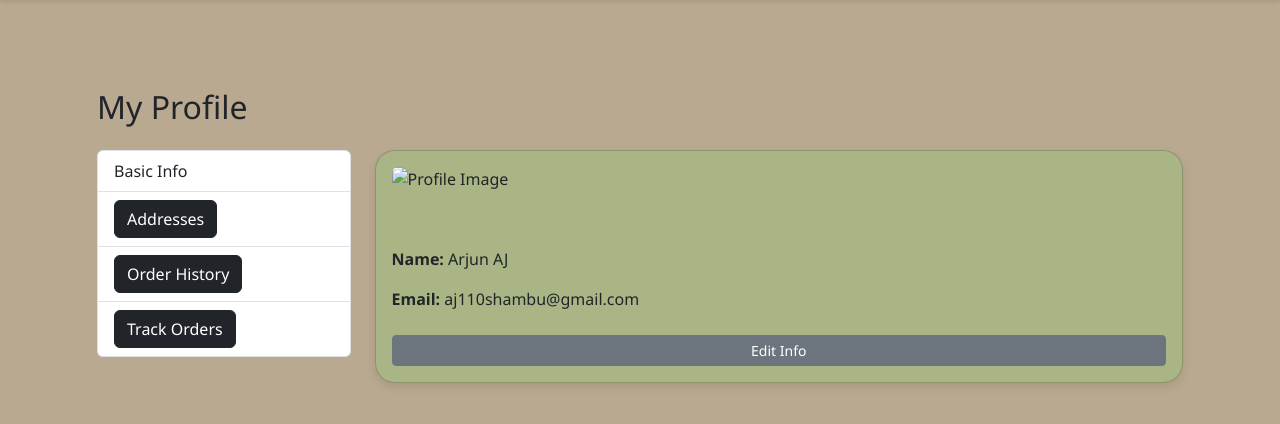
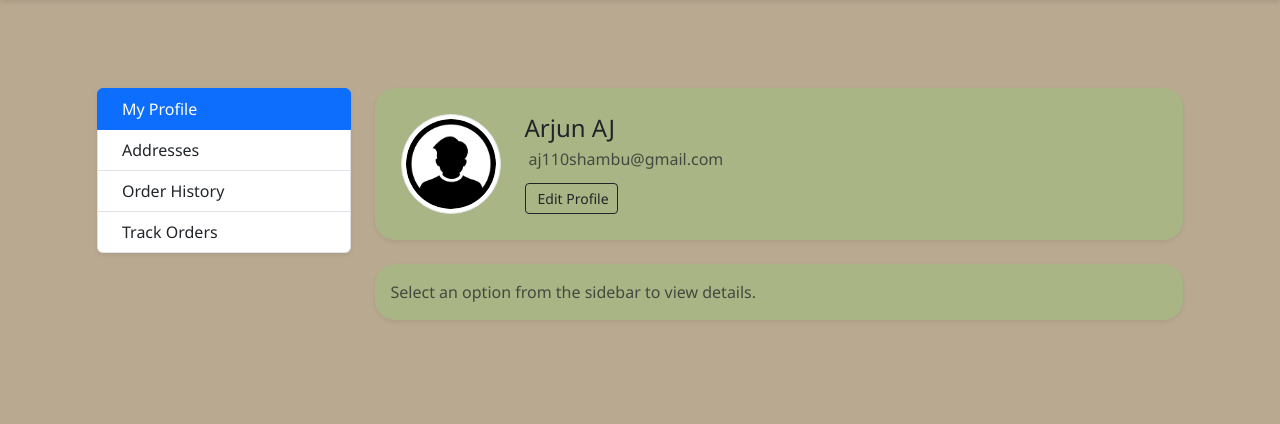
Before and after one commit to aj110arjun/GearUp, a Django app: page /account/view/ in a window 1280 px wide. Shown: the part 62-486 px from the top of the page. Run offline with Django 5.2, Linux system fonts and the light colour scheme; a user stored in the database is signed in; data comes from the database, SQL or seed files in the repository; some libraries are stand-ins or nearby versions.

Commit message:
account completed

```diff
--- a/GearUp/settings.py
+++ b/GearUp/settings.py
@@ -37,6 +37,7 @@ INSTALLED_APPS = [
     'cart',
     'easy_thumbnails',
     'image_cropping',
+    'widget_tweaks',
 ]
 
 THUMBNAIL_PROCESSORS = (
--- a/account/apps.py
+++ b/account/apps.py
@@ -4,3 +4,6 @@ from django.apps import AppConfig
 class AccountConfig(AppConfig):
     default_auto_field = 'django.db.models.BigAutoField'
     name = 'account'
+
+    def ready(self):
+        import account.signals
--- a/account/models.py
+++ b/account/models.py
@@ -4,11 +4,6 @@ from django.contrib.auth.models import User
 
 class AccountInfo(models.Model):
 	user = models.OneToOneField(User, on_delete=models.CASCADE)
-	address = models.TextField(default='no data')
-	city = models.CharField(max_length=100, default='no data')
-	landmark = models.CharField(max_length=100, default='no data')
-	street = models.CharField(max_length=100, default='no data')
-	pincode = models.BigIntegerField(default=0)
-
+	profile = models.ImageField(upload_to='profile_pics/', default='images/default.png')
 	def __str__(self):
 		return self.user.first_name
--- a/account/urls.py
+++ b/account/urls.py
@@ -3,6 +3,6 @@ from . import views
 
 urlpatterns = [
     path('view/', views.account_info, name='account'),
-    path('edit/', views.edit_info, name='edit_info'),
     path('admin/view/', views.admin_account, name='admin_account'),
+    path('account/edit/', views.edit_account, name='edit_account'),
 ]
--- a/account/views.py
+++ b/account/views.py
@@ -1,7 +1,14 @@
+import base64
+
 from django.shortcuts import render, get_object_or_404, redirect
 from django.contrib.auth.decorators import login_required
 from django.views.decorators.cache import never_cache
+from django.core.files.base import ContentFile
+from django.utils.timezone import now
+
 from .models import AccountInfo
+from .forms import UserUpdateForm, ProfileUpdateForm
+
 
 
 @never_cache
@@ -19,41 +26,50 @@ def account_info(request):
     )
     return render(request, 'registration/account.html', {'account': account})
 
-@login_required(login_url='login')
-def edit_info(request):
-	user = request.user
-	account, created = AccountInfo.objects.get_or_create(user=request.user)
-	if request.method == 'POST':
-		error={}
-		account.address = request.POST.get('address')
-		account.city = request.POST.get('city')
-		account.street = request.POST.get('street')
-		account.landmark = request.POST.get('landmark')
-		account.pincode = request.POST.get('pincode')
+@login_required
+def edit_account(request):
+    profile = request.user.accountinfo  # your OneToOne profile
 
-		user.first_name = request.POST.get('first_name')
-		if "1234567890" in user.first_name:
-			error['first_name'] = 'Fullname only contain characters'
+    if request.method == 'POST':
+        u_form = UserUpdateForm(request.POST, instance=request.user)
+        p_form = ProfileUpdateForm(request.POST, request.FILES, instance=profile)
 
-		if not account.address:
-			error['address'] = 'Address cannot be empty'
-		if not account.city:
-			error['city'] = 'City cannot be empty'
-		if not account.street:
-			error['street'] = 'Street cannot be empty'
-		if not account.landmark:
-			error['landmark'] = 'Landmark cannot be empty'
-		try:
-			int(account.pincode)
-		except ValueError:
-			error['pincode'] = 'Not a valid pincode'
-		if error:
-			return render(request, 'registration/edit_account.html', {"error": error})
+        cropped_image_data = request.POST.get('cropped_profile')
 
-		account.save()
-		user.save()
-		return redirect('account')
-	return render(request, 'registration/edit_account.html', {'account': account, 'user': user})
+        if u_form.is_valid() and p_form.is_valid():
+            u_form.save()
+
+            # Save profile form fields (except image)
+            p_form.save(commit=False)
+
+            # If cropped image is provided
+            if cropped_image_data:
+                format, imgstr = cropped_image_data.split(';base64,')
+                ext = format.split('/')[-1]
+                profile.profile.save(
+                    f"profile_{request.user.id}.{ext}",
+                    ContentFile(base64.b64decode(imgstr)),
+                    save=True
+                )
+            else:
+                # Save original uploaded file if no crop
+                if request.FILES.get('profile'):
+                    profile.profile = request.FILES['profile']
+                    profile.save()
+
+            return redirect('account')
+
+    else:
+        u_form = UserUpdateForm(instance=request.user)
+        p_form = ProfileUpdateForm(instance=profile)
+
+    return render(request, 'registration/edit_account.html', {
+        'u_form': u_form,
+        'p_form': p_form,
+        'timestamp': now().timestamp(),
+         'cache_buster': int(now().timestamp()),
+    })
+
 
 @never_cache
 @login_required(login_url='admin_login')
--- a/templates/registration/account.html
+++ b/templates/registration/account.html
@@ -5,33 +5,52 @@
 
 {% block content %}
 <div class="container mt-5">
-  <h2 class="mb-4">My Profile</h2>
+  <div class="row">
 
-  <div class="row">
     <!-- Sidebar -->
-    <div class="col-md-3">
-      <ul class="list-group">
-        <li class="list-group-item">Basic Info</li>
-        <li class="list-group-item"><a href="{% url 'view_address' %}" class="btn btn-dark">Addresses</a></li>
-        <li class="list-group-item"><a href="{% url 'view_orders' %}" class="btn btn-dark">Order History</a></li>
-        <li class="list-group-item"><a href="{% url 'track_orders' %}" class="btn btn-dark">Track Orders</a></li>
-      </ul>
+    <div class="col-md-3 mb-4">
+      <div class="list-group shadow-sm">
+        <a href="#" class="list-group-item list-group-item-action active">
+          <i class="bi bi-person-circle me-2"></i> My Profile
+        </a>
+        <a href="{% url 'view_address' %}" class="list-group-item list-group-item-action">
+          <i class="bi bi-geo-alt me-2"></i> Addresses
+        </a>
+        <a href="{% url 'view_orders' %}" class="list-group-item list-group-item-action">
+          <i class="bi bi-bag-check me-2"></i> Order History
+        </a>
+        <a href="{% url 'track_orders' %}" class="list-group-item list-group-item-action">
+          <i class="bi bi-truck me-2"></i> Track Orders
+        </a>
+      </div>
     </div>
 
-    <!-- Content -->
+    <!-- Profile Content -->
     <div class="col-md-9">
-      <!-- Basic Info -->
-      <section id="basic-info" class="mb-5">
-        <div class="card p-3">
-          <img src="{{ user.profile.image.url }}" class="rounded" height="80" alt="Profile Image">
-          <p><strong>Name:</strong> {{ user.first_name }} </p>
-          <p><strong>Email:</strong> {{ user.email }}</p>
-          <a href="" class="btn btn-secondary btn-sm mt-2">Edit Info</a>
+      <div class="card shadow-sm border-0 mb-4">
+        <div class="card-body d-flex align-items-center">
+          <!-- Profile Image -->
+          <img src="{{ user.accountinfo.profile.url }}"
+               class="rounded-circle img-thumbnail me-4"
+               style="width: 100px; height: 100px; object-fit: cover;"
+               alt="Profile Image">
+
+          <!-- User Info -->
+          <div>
+            <h4 class="mb-1">{{ user.first_name }} {{ user.last_name }}</h4>
+            <p class="text-muted mb-1"><i class="bi bi-envelope me-1"></i> {{ user.email }}</p>
+            <a href="{% url 'edit_account' %}" class="btn btn-outline-dark btn-sm mt-2">
+              <i class="bi bi-pencil me-1"></i> Edit Profile
+            </a>
+          </div>
         </div>
-      </section>
+      </div>
 
+      <!-- Placeholder for extra content like addresses, orders, etc. -->
       {% block account_content %}
-
+      <div class="card border-0 shadow-sm p-3">
+        <p class="text-muted mb-0">Select an option from the sidebar to view details.</p>
+      </div>
       {% endblock account_content %}
 
     </div>
--- a/templates/registration/base.html
+++ b/templates/registration/base.html
@@ -9,6 +9,7 @@
 
   <!-- Bootstrap CSS -->
   <link href="https://cdn.jsdelivr.net/npm/bootstrap@5.3.0/dist/css/bootstrap.min.css" rel="stylesheet"/>
+  <link rel="stylesheet" href="https://cdnjs.cloudflare.com/ajax/libs/cropperjs/1.5.13/cropper.min.css" />
 
   <!-- Custom CSS -->
   <link rel="stylesheet" href="{% static 'css/home.css' %}"/>
@@ -60,5 +61,10 @@
 
   <!-- Bootstrap JS Bundle -->
   <script src="https://cdn.jsdelivr.net/npm/bootstrap@5.3.0/dist/js/bootstrap.bundle.min.js"></script>
+  <!-- Cropper.js CSS -->
+
+<!-- Cropper.js JS -->
+<script src="https://cdnjs.cloudflare.com/ajax/libs/cropperjs/1.5.13/cropper.min.js"></script>
+
 </body>
 </html>
```
Also changed, not shown: account/forms.py (added, +14 -0 lines), account/signals.py (added, +13 -0 lines), templates/registration/edit_account.html (+84 -87 lines), account/migrations/0004_remove_accountinfo_address_remove_accountinfo_city_and_more.py (added), media/profile_pics/Untitled.jpeg (added), media/profile_pics/Untitled_dngfSdh.jpeg (added), static/images/default.png (added), 2 other files.
